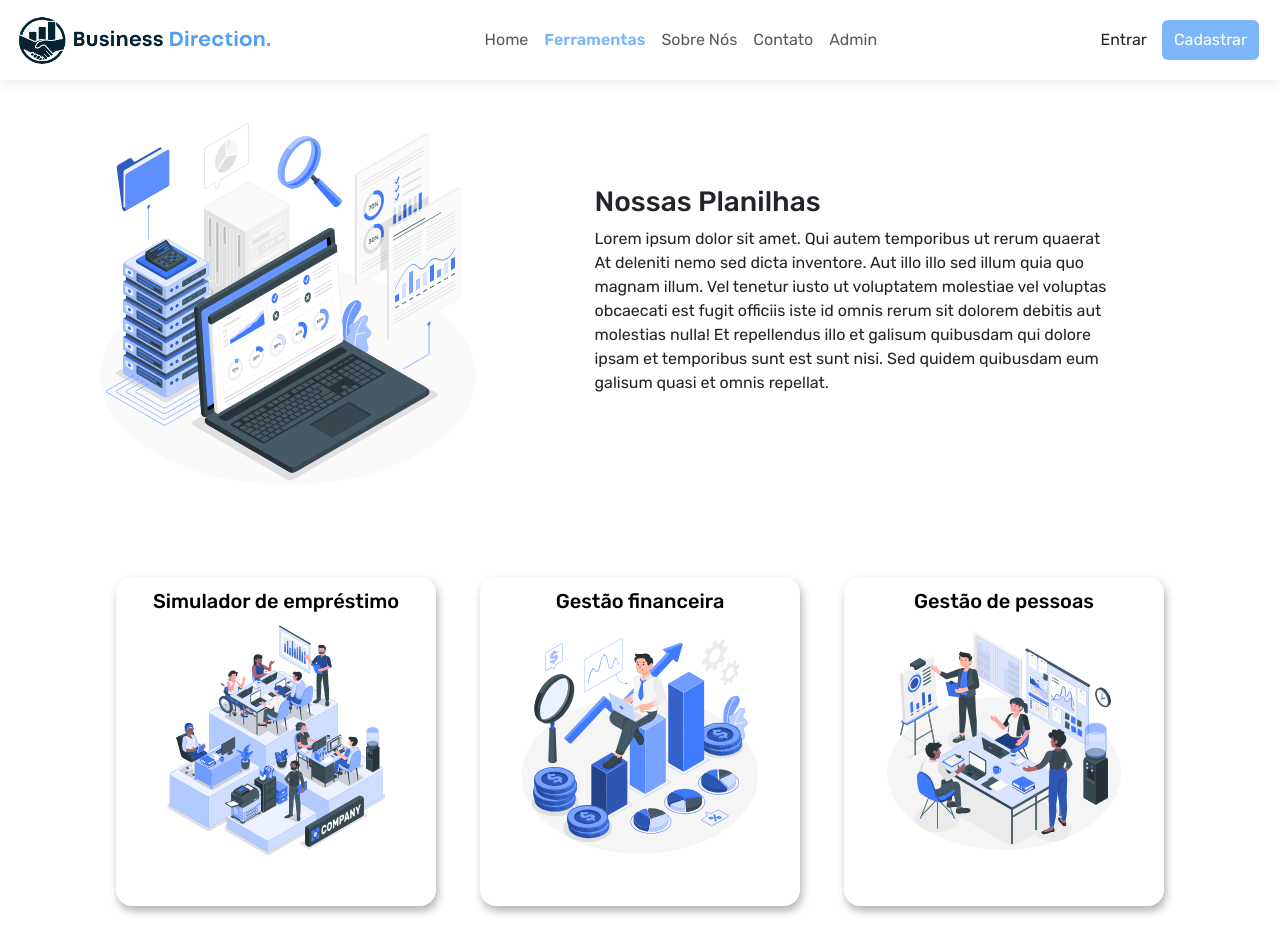
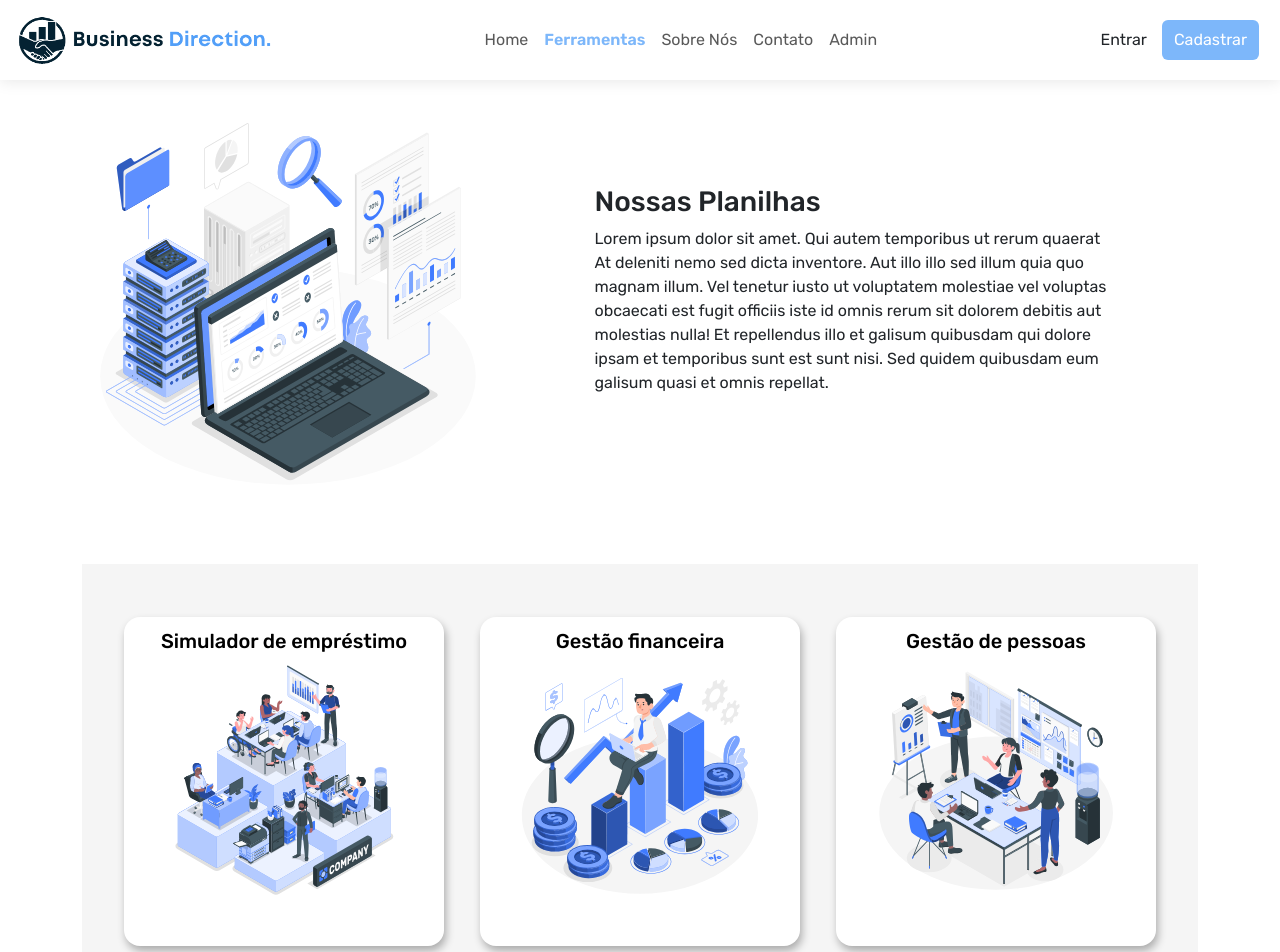
Before and after one commit to squad41recode/businessdirection_frontend, a Next.js app: page /ferramentas in a window 1280 px wide. Shown: the top 952 px of the page. Built offline with nearby package versions, Linux system fonts and the light colour scheme.

Commit message:
Update globals.css

```diff
--- a/styles/globals.css
+++ b/styles/globals.css
@@ -262,6 +262,11 @@ main a:hover {
 }
 
 /* cards serviços */
+.cards-ferramentas {
+	background: var(--bg-color2);
+	padding: 1.5em;
+}
+
 .cards-services,
 .cards-ferramentas {
 	margin: 3em 0;
```
